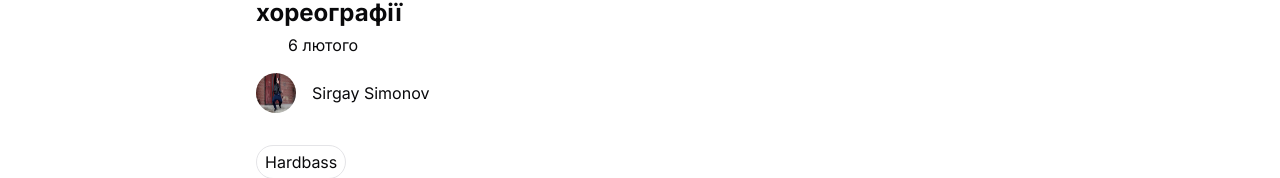
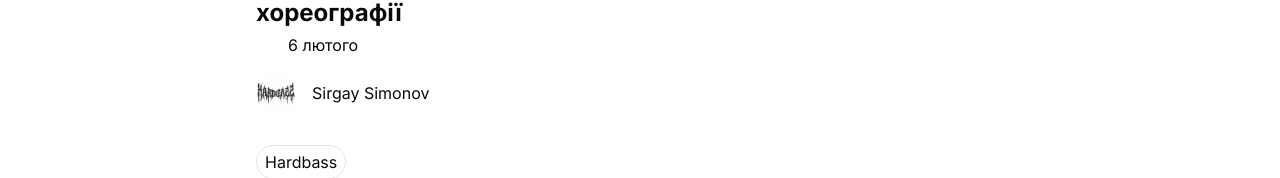
Before and after one commit to VitaPasser/plyaski, a Next.js app: page /info/forum/article/1 in a window 1280 px wide. Shown: the part 139-317 px from the top of the page. Built offline with nearby package versions, Linux system fonts and the light colour scheme.

Commit message:
Updated images

```diff
--- a/src/app/info/forum/article/[page]/page.tsx
+++ b/src/app/info/forum/article/[page]/page.tsx
@@ -27,7 +27,7 @@ const Article = () => {
     author: {
       id: "1",
       name: "Sirgay Simonov",
-      avatar: "1.jpg"
+      avatar: "5.jpg"
     },
     content: `<p>
           Земельний кодекс України регулює суспільні відносини щодо володіння, користування і розпорядження землею.
--- a/src/components/ArticleList/CommentSection/CommentSection.tsx
+++ b/src/components/ArticleList/CommentSection/CommentSection.tsx
@@ -32,7 +32,7 @@ const CommentSection = () => {
       author: {
         name: "VitaPasser",
         avatar: {
-          src: "2.jpg"
+          src: "3.jpg"
         }
       },
       content: "Я міркую, що в цьому є сенс 🤔",
```
Also changed, not shown: public/1.jpg, public/3.jpg.
